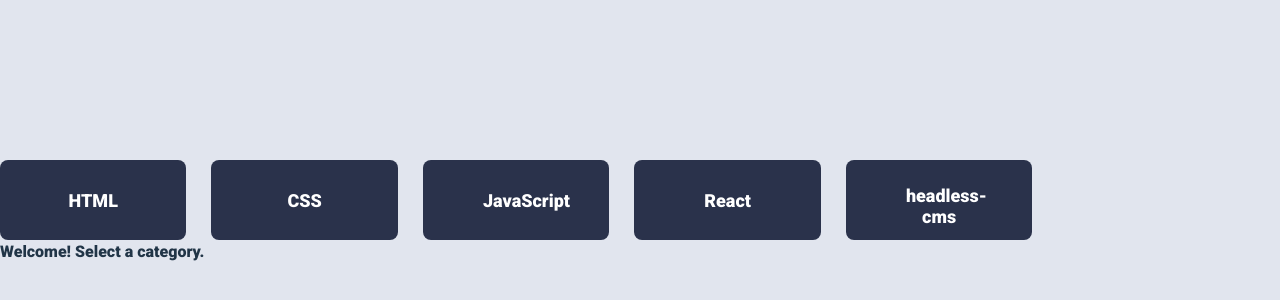
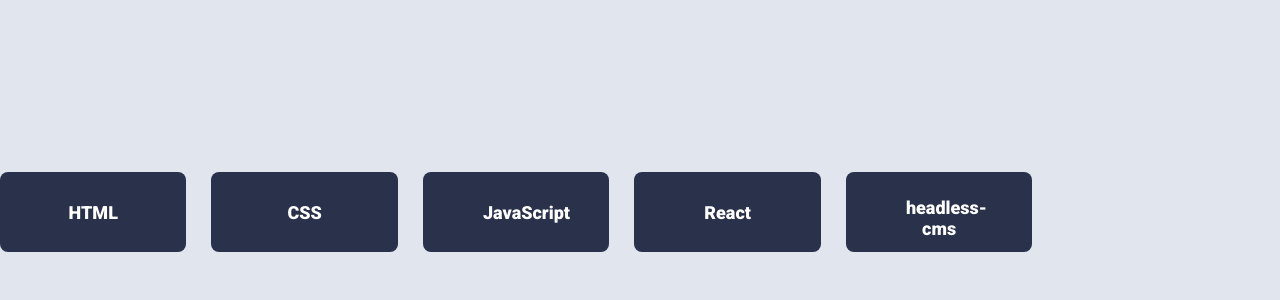
Before and after one commit to Halohusaini/uin23ak3_resourceapp_group39, a React (Vite) app: page / in a window 1280 px wide. Shown: the part 188-488 px from the top of the page. Built offline with nearby package versions, Linux system fonts and the light colour scheme.

Commit message:
app
fjernet den unødvendige routeen og stylingen i main og nav tidligere kode som var feil og vi bytta den med ny en

```diff
--- a/src/App.jsx
+++ b/src/App.jsx
@@ -11,7 +11,7 @@
                 <MainNavigation />
                 <Routes>
                     <Route path="/resources/:category" element={<Resources />} />
-                    <Route path="/" element={<div>Welcome! Select a category.</div>} />
+
                 </Routes>
             </div>
 
--- a/src/styles/main.scss
+++ b/src/styles/main.scss
@@ -34,6 +34,7 @@
   width: 80%;
   margin: 8rem auto;
   padding: 0;
+
 }
 
 // Navigation tabs
```
Also changed, not shown: src/components/NavigationLink.jsx (+0 -18 lines).
